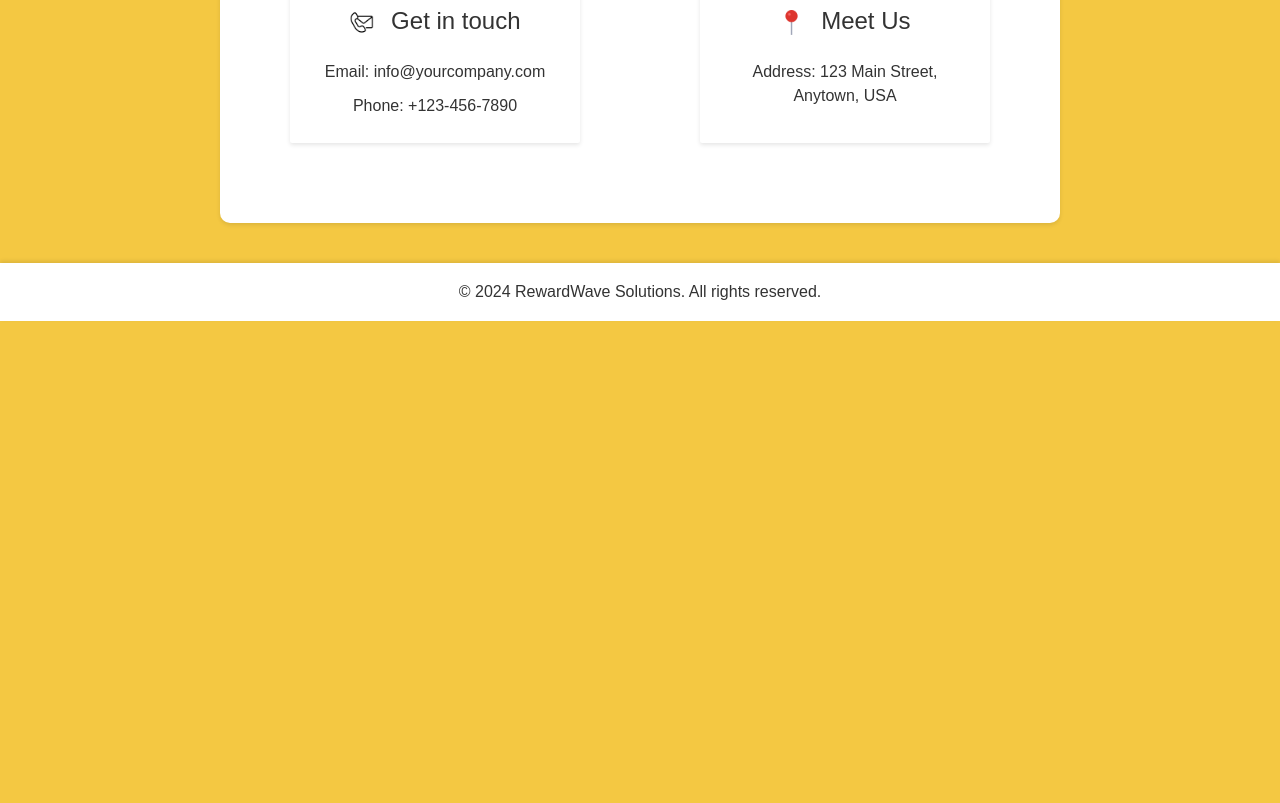
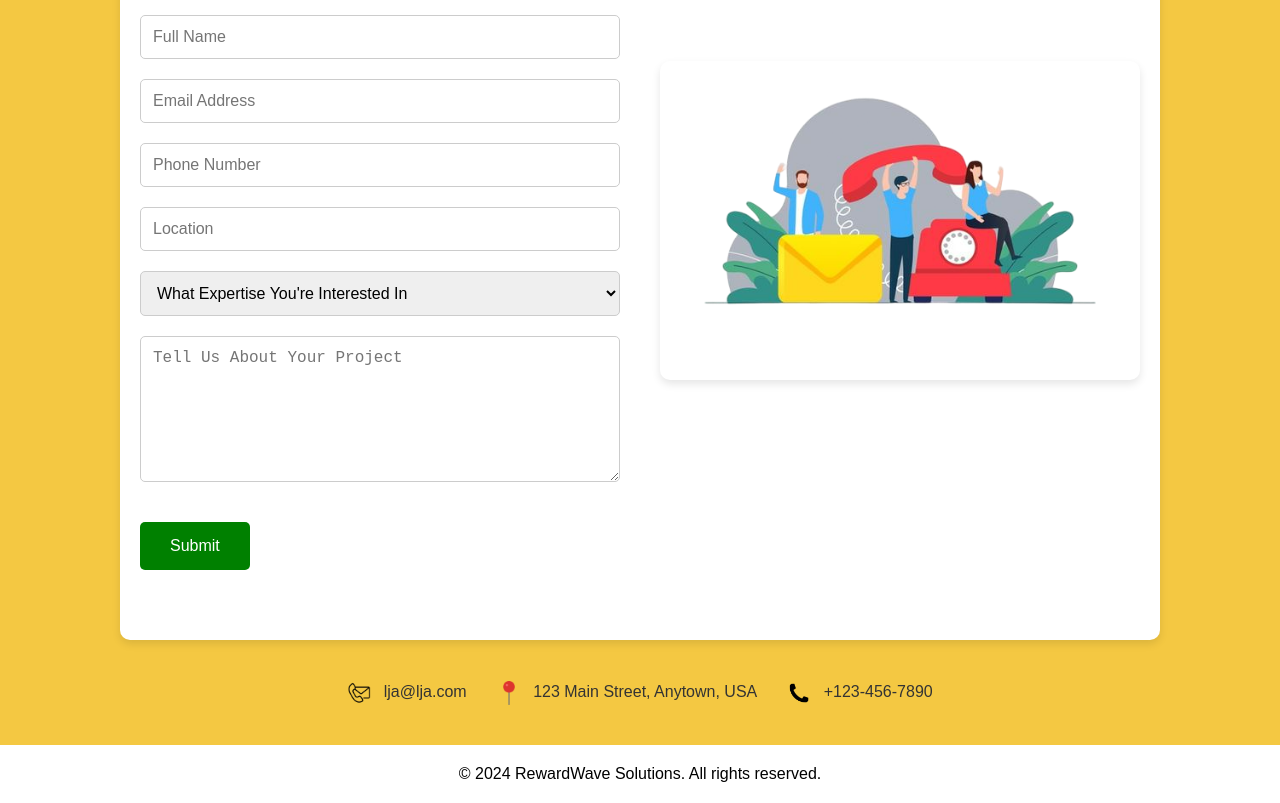
Before and after one commit to jyoti-011/Frontend-Employee-Benefits, a plain HTML site: page employee/contact.html in a window 1280 px wide. Shown: the part 332-1135 px from the top of the page. Before the commit the page ends 800 px from the top, so only its background shows below. Drawn offline with Linux system fonts and the light colour scheme.

Commit message:
Contact us page modified

```diff
--- a/employee/contact.html
+++ b/employee/contact.html
@@ -11,37 +11,127 @@
     <link rel="stylesheet" href="common-styles.css">
     <link rel="icon" href="logo1.png" type="image/x-icon">
     <style>
-        .contact-cards {
+        .main-content {
+            padding: 70px 20px;
+            max-width: 1000px;
+            margin: 40px auto;
             display: flex;
-            justify-content: space-around;
+            justify-content: space-between;
+            align-items: center;
+            background-color: white;
+            border-radius: 10px;
+            box-shadow: 0 4px 8px rgba(0, 0, 0, 0.1);
+        }
+
+        .contact-form {
+            flex: 1;
+            max-width: 55%;
+            padding-right: 40px;
+        }
+
+        .contact-form h2 {
+            font-size: 36px;
+            color: #2c5c67;
+            margin-bottom: 30px;
+            font-weight: bold;
+            animation: fadeIn 1s ease-in-out;
+        }
+
+        .contact-form form {
+            display: flex;
+            flex-wrap: wrap;
             gap: 20px;
         }
-        .contact-card1, .contact-card2 {
-            width: 250px; /* Ensure both cards have the same width */
+
+        .contact-form input, .contact-form select, .contact-form textarea {
+            width: 100%;
+            padding: 12px;
+            border-radius: 5px;
+            border: 1px solid #ccc;
+            font-size: 16px;
+            outline: none;
+            transition: border 0.3s ease;
+            animation: fadeInUp 1s ease-in-out;
+        }
+
+        .contact-form input:focus, .contact-form textarea:focus {
+            border-color: #007bff;
+        }
+
+        .contact-form textarea {
+            height: 120px;
+            resize: vertical;
+        }
+
+        .contact-form button {
+            padding: 15px 30px;
+            background-color: green;
+            color: white;
+            border: none;
+            border-radius: 5px;
+            font-size: 16px;
+            cursor: pointer;
+            transition: background-color 0.3s ease;
+            margin-top: 20px;
+            animation: fadeInUp 1.5s ease-in-out;
+        }
+
+        .contact-form button:hover {
+            background-color: darkgreen;
+        }
+
+        .contact-image {
+            flex: 1;
+            display: flex;
+            justify-content: center;
+            align-items: center;
+            animation: fadeIn 1.5s ease-in-out;
+        }
+
+        .contact-image img {
+            max-width: 100%;
+            border-radius: 10px;
+            box-shadow: 0 4px 8px rgba(0, 0, 0, 0.1);
+        }
+
+        .contact-info {
+            display: flex;
+            justify-content: center;
+            margin-top: 30px;
+            flex-wrap: wrap;
+            animation: fadeIn 2s ease-in-out;
+        }
+
+        .contact-info p {
+            margin: 0 15px;
+            font-size: 16px;
+            text-align: center;
+        }
+
+        .contact-info p img {
+            margin-right: 8px;
+            vertical-align: middle;
+            width: 24px;
+        }
+
+        footer {
+            text-align: center;
             padding: 20px;
-            margin: 40px auto;
-            background-color: white;
-            border-radius: 2px;
-            box-shadow: 0 2px 4px rgba(0, 0, 0, 0.1);
-            transition: transform 0.3s ease, box-shadow 0.3s ease;
-            display: flex;
-            flex-direction: column;
-            align-items: center; /* Center the content horizontally */
+            background-color: #fff;
+            color: black;
+            margin-top: 40px;
+            animation: fadeInUp 2.5s ease-in-out;
         }
-        .contact-card1:hover, .contact-card2:hover {
-            transform: scale(1.05);
-            box-shadow: 0 4px 8px rgba(0, 0, 0, 0.2);
-            z-index: 10; /* Bring to front */
+
+        /* Animations */
+        @keyframes fadeIn {
+            from { opacity: 0; transform: translateY(20px); }
+            to { opacity: 1; transform: translateY(0); }
         }
-        .contact-card1 h2, .contact-card2 h2 {
-            font-family: Barlow Semi Condensed, sans-serif;
-            font-weight: 200;
-            width: 100%;
-            text-align: center; /* Center the heading text */
-            margin-bottom: 20px; /* Add some space below the heading */
-        }
-        .contact-card1 p, .contact-card2 p {
-            margin: 5px 0;
+
+        @keyframes fadeInUp {
+            from { opacity: 0; transform: translateY(40px); }
+            to { opacity: 1; transform: translateY(0); }
         }
     </style>
 </head>
@@ -49,7 +139,7 @@
     <header>
         <a href="index.html"><img src="logo1.png" alt="Company Logo"></a>
         <div class="company-name">
-            <h1 style= "font-size: 32px">RewardWave Solutions</h1>
+            <h1>RewardWave Solutions</h1>
         </div>
         <button class="login" onclick="redirectToLogin()">LOGIN</button>
     </header>
@@ -62,26 +152,33 @@
         </ul>
     </nav>
     <div class="main-content">
-        <h1 style="font-family: Barlow Semi Condensed, sans-serif; font-weight: 400;">We'd love to hear from you</h1>
-        <div class="contact-cards">
-            <div class="contact-card1">
-                <h2>
-                    <img src="contact-mail.png" alt="Contact" style="height: 25px; vertical-align: middle; margin-right: 10px;">
-                    Get in touch
-                </h2>
-                <p>Email: info@yourcompany.com</p>
-                <p>Phone: +123-456-7890</p>
-            </div>
-            <div class="contact-card2">
-                <h2>
-                    <img src="pin.png" alt="Location" style="height: 25px; vertical-align: middle; margin-right: 10px;">
-                    Meet Us
-                </h2>
-                <p>Address: 123 Main Street, Anytown, USA</p>
-            </div>
+        <div class="contact-form">
+            <h2>Connect with Our Team of Experts</h2>
+            <form>
+                <input type="text" name="name" placeholder="Full Name" required>
+                <input type="email" name="email" placeholder="Email Address" required>
+                <input type="tel" name="phone" placeholder="Phone Number" required>
+                <input type="text" name="location" placeholder="Location" required>
+                <select name="expertise">
+                    <option value="">What Expertise You're Interested In</option>
+                    <option value="consulting">Consulting</option>
+                    <option value="development">Development</option>
+                    <option value="design">Design</option>
+                </select>
+                <textarea name="message" placeholder="Tell Us About Your Project" required></textarea>
+                <button type="submit">Submit</button>
+            </form>
+        </div>
+        <div class="contact-image">
+            <img src="contact.png" alt="Contact Us Illustration">
         </div>
     </div>
-    <footer class="footer">
+    <div class="contact-info">
+        <p><img src="contact-mail.png" alt="Email"> lja@lja.com</p>
+        <p><img src="pin.png" alt="Location"> 123 Main Street, Anytown, USA</p>
+        <p><img src="phone1.png" alt="Phone"> +123-456-7890</p>
+    </div>
+    <footer>
         &copy; 2024 RewardWave Solutions. All rights reserved.
     </footer>
     <script>
```
Also changed, not shown: employee/performance.html (+2 -2 lines), employee/contact.png (added), employee/phone.jpg (added), employee/phone1.png (added).
